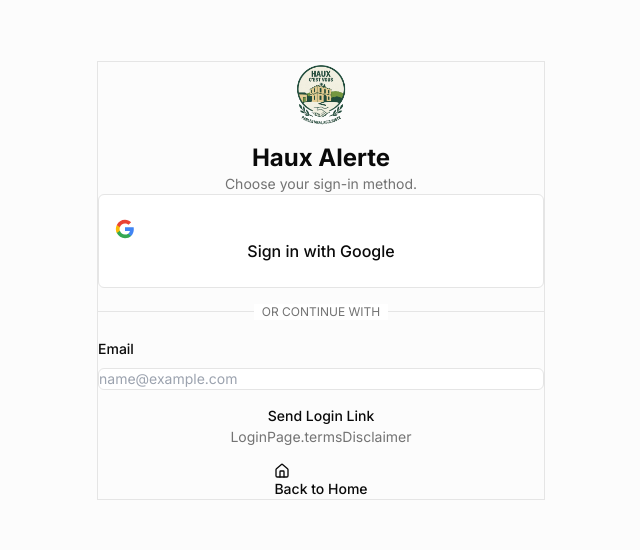
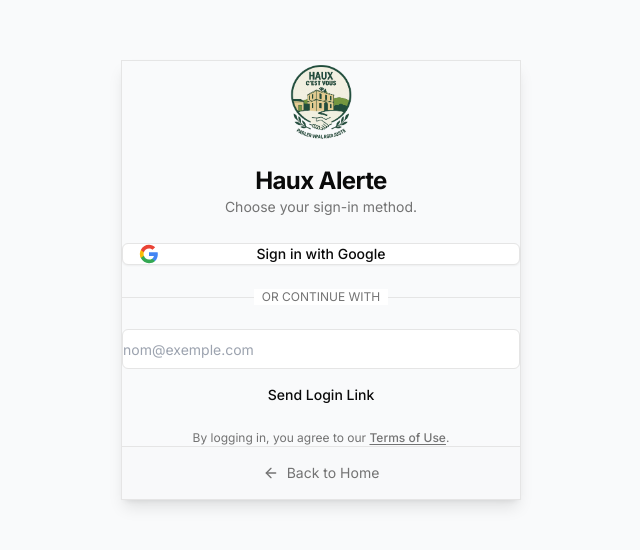
Before and after one commit to guillot-jpm/haux-voirie-app, a Next.js app: page /en/login in a window 1280 px wide. Shown: the part 120-670 px from the top of the page, without its empty margins (319-959 px from the left). Built offline with nearby package versions, Linux system fonts and the light colour scheme.

Commit message:
fix: login button now checks connection status, and improved visuals.

```diff
--- a/app/[locale]/components/LoginButton.tsx
+++ b/app/[locale]/components/LoginButton.tsx
@@ -3,14 +3,52 @@
 import { useTranslations, useLocale } from 'next-intl';
 import Link from 'next/link';
 import { Button } from "@/components/ui/button";
+import { useSession, signOut } from 'next-auth/react';
+import { LogOut, User } from 'lucide-react';
+import { useState, useEffect } from 'react';
 
 export default function LoginButton() {
   const t = useTranslations('LoginPage');
   const locale = useLocale();
+  const { data: session, status } = useSession();
+
+  // Prevent hydration mismatch by ensuring we only render auth state on client
+  const [mounted, setMounted] = useState(false);
+  useEffect(() => setMounted(true), []);
+
+  if (!mounted || status === 'loading') {
+    // Render a placeholder button of the same size to prevent layout shift
+    return <Button variant="ghost" disabled className="opacity-50">...</Button>;
+  }
+
+  if (status === 'authenticated') {
+    return (
+      <div className="flex items-center gap-4">
+        <div className="hidden md:flex flex-col items-end">
+          <span className="text-xs text-muted-foreground font-medium">
+             {t('signedInAs', { email: '' })}
+          </span>
+          <span className="text-sm font-semibold leading-none">
+            {session.user?.email}
+          </span>
+        </div>
+
+        <Button
+          variant="outline"
+          onClick={() => signOut({ callbackUrl: `/${locale}` })}
+          className="gap-2"
+        >
+          <LogOut className="h-4 w-4" />
+          <span className="hidden sm:inline">{t('signOutButton')}</span>
+        </Button>
+      </div>
+    );
+  }
 
   return (
     <Link href={`/${locale}/login`}>
-      <Button variant="outline" size="sm">
+      <Button className="gap-2 shadow-sm">
+        <User className="h-4 w-4" />
         {t('signInButton')}
       </Button>
     </Link>
--- a/app/[locale]/login/page.tsx
+++ b/app/[locale]/login/page.tsx
@@ -8,7 +8,7 @@ import { Button } from '@/components/ui/button';
 import { Input } from '@/components/ui/input';
 import { Card, CardContent, CardDescription, CardFooter, CardHeader, CardTitle } from '@/components/ui/card';
 import { Label } from '@/components/ui/label';
-import { Mail, Loader2, Home } from 'lucide-react';
+import { Mail, Loader2, ArrowLeft } from 'lucide-react';
 import { useToast } from '@/hooks/use-toast';
 import Image from 'next/image';
 
@@ -62,19 +62,21 @@ export default function LoginPage() {
 
   if (isEmailSent) {
     return (
-      <div className="min-h-screen flex items-center justify-center bg-muted/30 p-4">
-        <Card className="w-full max-w-md">
-          <CardHeader className="text-center">
-            <div className="flex justify-center mb-4">
-              <Mail className="h-12 w-12 text-primary" />
+      <div className="min-h-screen flex items-center justify-center bg-gray-50 p-4">
+        <Card className="w-full max-w-md shadow-lg border-none sm:border-solid">
+          <CardHeader className="text-center space-y-4">
+            <div className="flex justify-center">
+              <div className="h-16 w-16 bg-primary/10 rounded-full flex items-center justify-center">
+                <Mail className="h-8 w-8 text-primary" />
+              </div>
             </div>
             <CardTitle className="text-2xl">{t('checkYourEmailTitle')}</CardTitle>
-            <CardDescription>
+            <CardDescription className="text-base">
               {t('checkYourEmailDescription')}
             </CardDescription>
           </CardHeader>
-          <CardFooter className="flex justify-center">
-            <Button variant="outline" asChild>
+          <CardFooter className="flex justify-center pt-4">
+            <Button variant="secondary" asChild className="w-full">
               <Link href={`/${locale}`}>{t('backToHome')}</Link>
             </Button>
           </CardFooter>
@@ -84,28 +86,30 @@ export default function LoginPage() {
   }
 
   return (
-    <div className="min-h-screen flex items-center justify-center bg-muted/30 p-4">
-      <Card className="w-full max-w-md">
-        <CardHeader className="text-center">
-          <div className="flex justify-center mb-4">
+    <div className="min-h-screen flex items-center justify-center bg-gray-50 p-4">
+      <Card className="w-full max-w-[400px] shadow-lg border-none sm:border-solid">
+        <CardHeader className="text-center pb-6">
+          <div className="flex justify-center mb-6">
             <Image
               src="/logo.png"
               alt="Logo"
-              width={64}
-              height={64}
-              className="rounded-full"
+              width={80}
+              height={80}
+              className="rounded-lg"
             />
           </div>
           <CardTitle className="text-2xl font-bold">{t('title')}</CardTitle>
           <CardDescription>{t('signInDescription')}</CardDescription>
         </CardHeader>
-        <CardContent className="space-y-4">
+
+        <CardContent className="space-y-6">
+          {/* Google Button - Removed py-6 for standard height */}
           <Button
             variant="outline"
-            className="w-full py-6 text-base"
+            className="w-full relative"
             onClick={handleGoogleSignIn}
           >
-            <svg className="mr-2 h-5 w-5" viewBox="0 0 24 24">
+            <svg className="absolute left-4 h-5 w-5" viewBox="0 0 24 24">
               <path
                 d="M22.56 12.25c0-.78-.07-1.53-.2-2.25H12v4.26h5.92c-.26 1.37-1.04 2.53-2.21 3.31v2.77h3.57c2.08-1.92 3.28-4.74 3.28-8.09z"
                 fill="#4285F4"
@@ -139,14 +143,15 @@ export default function LoginPage() {
 
           <form onSubmit={handleEmailSignIn} className="space-y-4">
             <div className="space-y-2">
-              <Label htmlFor="email">Email</Label>
+              <Label htmlFor="email" className="sr-only">Email</Label>
               <Input
                 id="email"
                 type="email"
-                placeholder="name@example.com"
+                placeholder="nom@exemple.com"
                 required
                 value={email}
                 onChange={(e) => setEmail(e.target.value)}
+                className="h-10"
               />
             </div>
             <Button className="w-full" type="submit" disabled={isLoading}>
@@ -154,26 +159,30 @@ export default function LoginPage() {
               {t('sendLoginLink')}
             </Button>
           </form>
-        </CardContent>
-        <CardFooter className="flex flex-col space-y-4">
-          <p className="text-center text-sm text-muted-foreground">
+
+          <p className="text-center text-xs text-muted-foreground px-4">
             {t.rich('termsDisclaimer', {
               link: (chunks) => (
                 <Link
                   href={`/${locale}/cgu`}
-                  className="underline underline-offset-4 hover:text-primary font-medium"
+                  className="underline underline-offset-2 hover:text-primary font-medium transition-colors"
                 >
                   {chunks}
                 </Link>
               ),
+              termsLinkText: t('termsLinkText') // <--- FIXED: Passing the value for the variable
             })}
           </p>
-          <Button variant="ghost" asChild className="gap-2">
-            <Link href={`/${locale}`}>
-              <Home className="h-4 w-4" />
-              {t('backToHome')}
-            </Link>
-          </Button>
+        </CardContent>
+
+        <CardFooter className="flex justify-center border-t p-4 bg-muted/20">
+          <Link
+            href={`/${locale}`}
+            className="flex items-center text-sm text-muted-foreground hover:text-foreground transition-colors"
+          >
+            <ArrowLeft className="mr-2 h-4 w-4" />
+            {t('backToHome')}
+          </Link>
         </CardFooter>
       </Card>
     </div>
--- a/app/[locale]/page.tsx
+++ b/app/[locale]/page.tsx
@@ -1,8 +1,7 @@
 "use client";
 
 import { useTranslations } from 'next-intl';
-import LoginButton from "@/app/[locale]/components/LoginButton"; // Adjust path if needed
-import GeolocationButton from "@/app/[locale]/components/GeolocationButton"; // Import the new component
+import LoginButton from "@/app/[locale]/components/LoginButton";
 import dynamic from 'next/dynamic';
 import { useMemo } from 'react';
 import Image from 'next/image';
@@ -11,26 +10,26 @@ export default function Home() {
   const t = useTranslations('LoginPage');
 
   const Map = useMemo(() => dynamic(
-    () => import('@/app/[locale]/components/Map'), // Adjust path if needed
+    () => import('@/app/[locale]/components/Map'),
     {
-      loading: () => <p>A map is loading</p>,
+      loading: () => <div className="h-full w-full bg-muted/20 animate-pulse" />,
       ssr: false
     }
   ), []);
 
   return (
     <main className="flex min-h-screen flex-col items-center">
-      <div className="w-full p-4 flex justify-between items-center bg-gray-100 shadow-md">
+      {/* Updated Header Styling */}
+      <div className="w-full h-20 px-6 flex justify-between items-center bg-white border-b z-10">
         <div className="flex items-center space-x-3">
-          <Image src="/logo.png" alt="HAUX C'EST VOUS Logo" width={40} height={40} />
-          <h1 className="text-2xl font-bold">{t('title')}</h1>
+          <Image src="/logo.png" alt="HAUX C'EST VOUS Logo" width={48} height={48} className="rounded-sm" />
+          <h1 className="text-xl font-bold tracking-tight hidden sm:block">{t('title')}</h1>
         </div>
         <LoginButton />
       </div>
-      {/* Add relative positioning to this container */}
+
       <div className="relative w-full h-[calc(100vh-80px)]">
         <Map />
-        {/* The GeolocationButton renders here, on top of the map */}
       </div>
     </main>
   );
```
